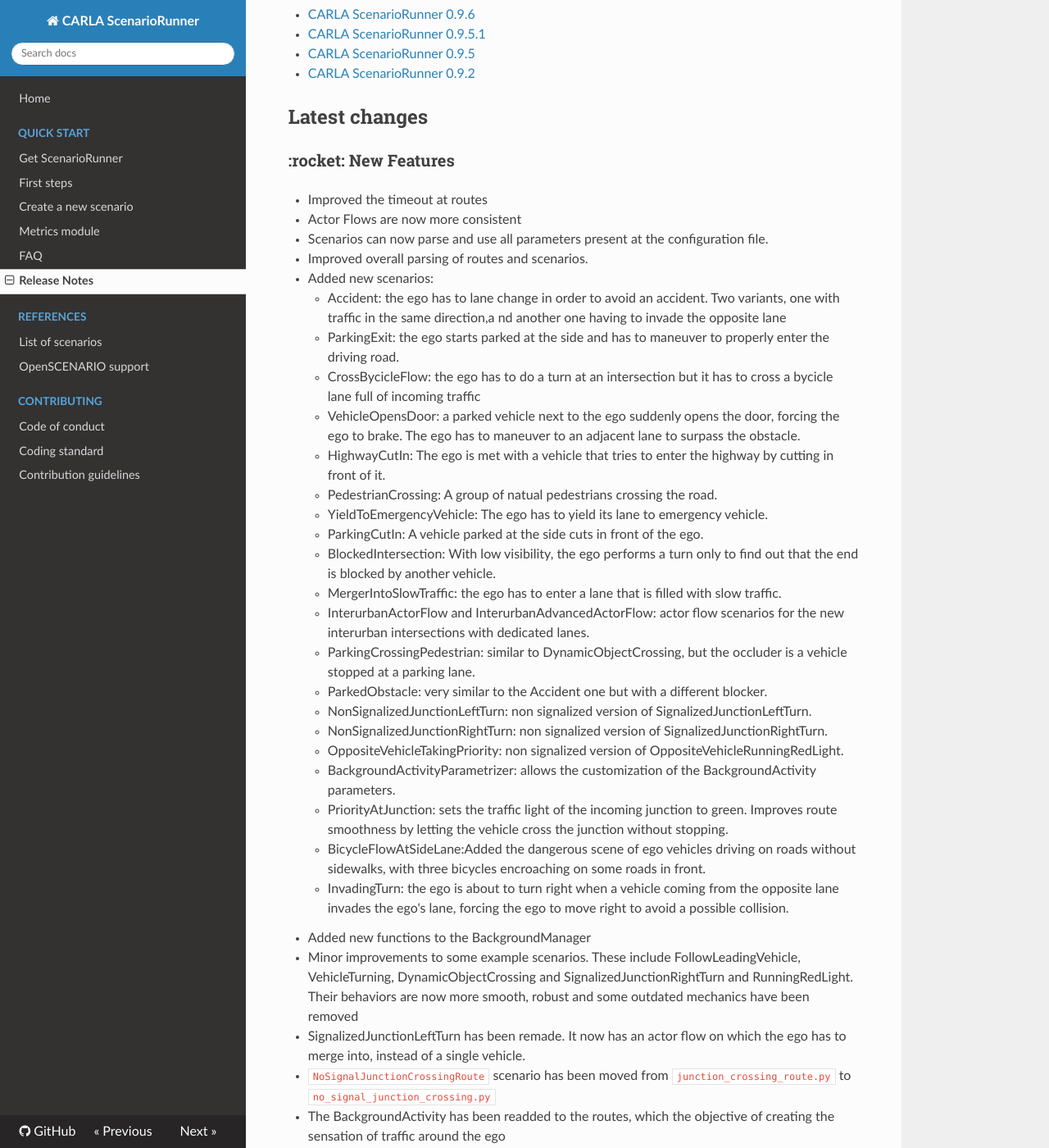
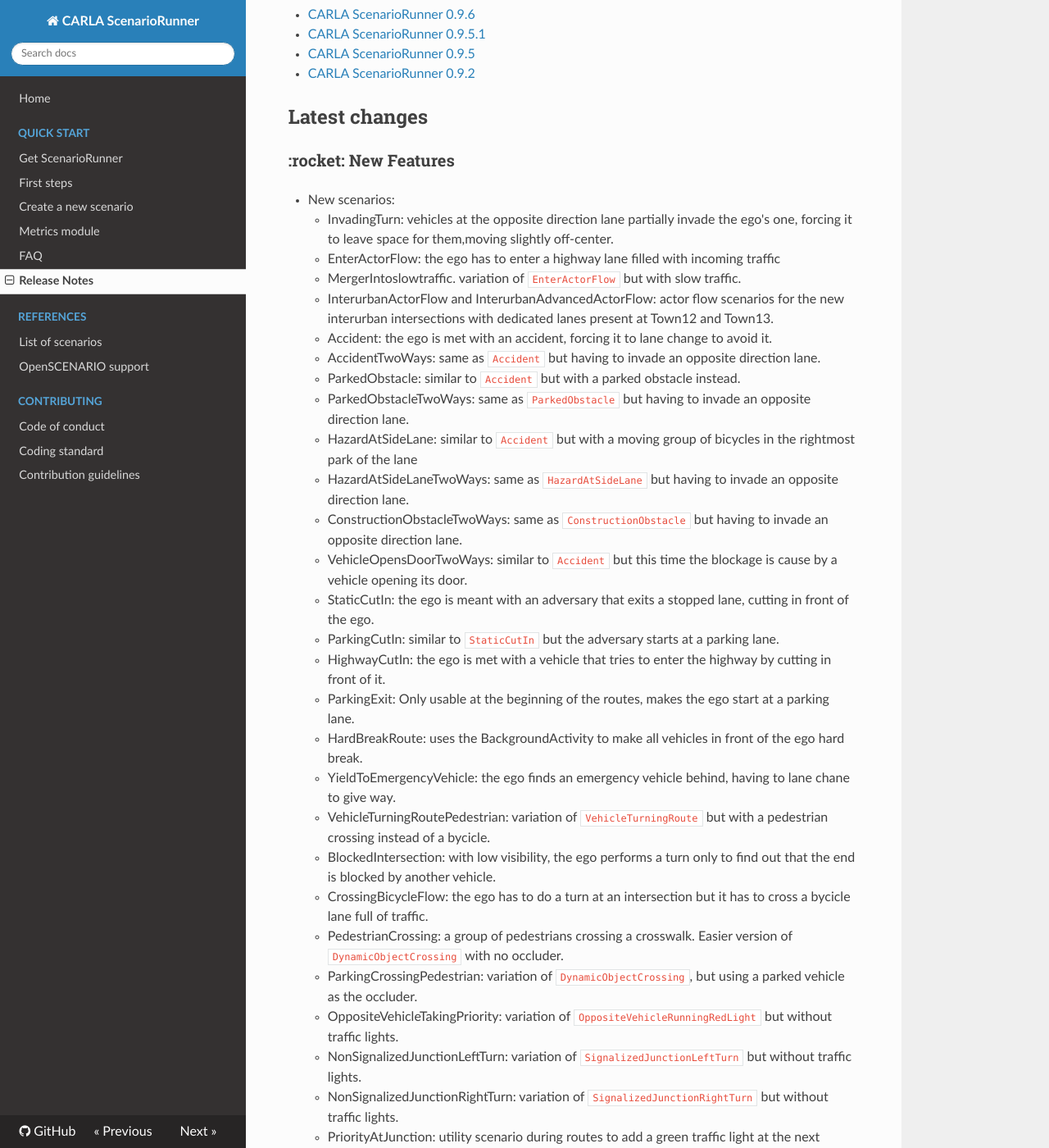
Before and after one commit to carla-simulator/scenario_runner, an MkDocs documentation site: the page built from Docs/CHANGELOG.md, in a window 1280 px wide and 1400 px high, scrolled down 341 px. Shown: the whole window at 82% size. Built offline with MkDocs 1.6.1, drawn with Linux system fonts in a browser that asks for light colours; nearby versions of some CDN libraries; some of the changed text lies outside the part shown.

Commit message:
Added Leaderboard 2.0 changelog

```diff
--- a/Docs/CHANGELOG.md
+++ b/Docs/CHANGELOG.md
@@ -14,50 +14,92 @@
 
 ## Latest changes
 ### :rocket: New Features
-* Improved the timeout at routes
-* Actor Flows are now more consistent
-* Scenarios can now parse and use all parameters present at the configuration file.
-* Improved overall parsing of routes and scenarios.
-* Added new scenarios:
-    - Accident: the ego has to lane change in order to avoid an accident. Two variants, one with traffic in the same direction,a nd another one having to invade the opposite lane
-    - ParkingExit: the ego starts parked at the side and has to maneuver to properly enter the driving road.
-    - CrossBycicleFlow: the ego has to do a turn at an intersection but it has to cross a bycicle lane full of incoming traffic
-    - VehicleOpensDoor: a parked vehicle next to the ego suddenly opens the door, forcing the ego to brake. The ego has to maneuver to an adjacent lane to surpass the obstacle.
-    - HighwayCutIn: The ego is met with a vehicle that tries to enter the highway by cutting in front of it.
-    - PedestrianCrossing: A group of natual pedestrians crossing the road.
-    - YieldToEmergencyVehicle: The ego has to yield its lane to emergency vehicle.
-    - ParkingCutIn: A vehicle parked at the side cuts in front of the ego.
-    - BlockedIntersection: With low visibility, the ego performs a turn only to find out that the end is blocked by another vehicle.
-    - MergerIntoSlowTraffic: the ego has to enter a lane that is filled with slow traffic.
-    - InterurbanActorFlow and InterurbanAdvancedActorFlow: actor flow scenarios for the new interurban intersections with dedicated lanes.
-    - ParkingCrossingPedestrian: similar to DynamicObjectCrossing, but the occluder is a vehicle stopped at a parking lane.
-    - ParkedObstacle: very similar to the Accident one but with a different blocker.
-    - NonSignalizedJunctionLeftTurn: non signalized version of SignalizedJunctionLeftTurn.
-    - NonSignalizedJunctionRightTurn: non signalized version of SignalizedJunctionRightTurn.
-    - OppositeVehicleTakingPriority: non signalized version of OppositeVehicleRunningRedLight.
-    - BackgroundActivityParametrizer: allows the customization of the BackgroundActivity parameters.
-    - PriorityAtJunction: sets the traffic light of the incoming junction to green. Improves route smoothness by letting the vehicle cross the junction without stopping.
-    - BicycleFlowAtSideLane:Added the dangerous scene of ego vehicles driving on roads without sidewalks, with three bicycles encroaching on some roads in front.
-    - InvadingTurn: the ego is about to turn right when a vehicle coming from the opposite lane invades the ego's lane, forcing the ego to move right to avoid a possible collision.
-* Added new functions to the BackgroundManager
-* Minor improvements to some example scenarios. These include FollowLeadingVehicle, VehicleTurning, DynamicObjectCrossing and SignalizedJunctionRightTurn and RunningRedLight. Their behaviors are now more smooth, robust and some outdated mechanics have been removed
-* SignalizedJunctionLeftTurn has been remade. It now has an actor flow on which the ego has to merge into, instead of a single vehicle.
-* `NoSignalJunctionCrossingRoute` scenario has been moved from `junction_crossing_route.py` to `no_signal_junction_crossing.py`
-* The BackgroundActivity has been readded to the routes, which the objective of creating the sensation of traffic around the ego
-* BasicScenario and Scenario class have been merged into one, simplifying its usage.
-* Actor Flows are now more consistent.
-* Scenarios are no logner fixed to a location but instead are now part of the route.
-* Routes now automatically import all scenarios.
-* Routes will now also take into account the criteria of their specific scenarios, only being active when they are running. The ResultWriter now automaically adds these criteria, grouping them if more than one scenario of the same type is triggered.
-* Routes can now have dynamic weather. These are set by keypoints at a routes percentage, and all values between them are interpolated.
-* Separated the route argument into two, `route` for the file path, and `route-id`, for the name of route. the functionaility remains unchanged.
-* Added a new criteria for routes, `CheckMinSpeed`, that checks the ego's speed and compares it with teh rest of the traffic
 
-* Scenarios can now parse and use all parameters present at the configuration file.
-* Renamed RouteScenarioConfiguration's 'trajectory' to 'keypoints' and 'scenarios' to 'scenario_configs`
-* Improved the handling of the route information. Added the route information to their configuration (config.route). As such,`CarlaDataProvider.get_ego_vehicle_route()` and `CarlaDataProvider.set_ego_vehicle_route()` functions have been replaced.
-* The CarlaDataProvider's spawning functions can now filter vehicles by type.
-* atomic criteria now have the `units` attribute, which is used by the ResultWriter for better output readibility.
+* New scenarios:
+    - InvadingTurn: vehicles at the opposite direction lane partially invade the ego's one, forcing it to leave space for them,moving slightly off-center.
+    - EnterActorFlow: the ego has to enter a highway lane filled with incoming traffic
+    - MergerIntoslowtraffic. variation of `EnterActorFlow` but with slow traffic.
+    - InterurbanActorFlow and InterurbanAdvancedActorFlow: actor flow scenarios for the new interurban intersections with dedicated lanes present at Town12 and Town13.
+    - Accident: the ego is met with an accident, forcing it to lane change to avoid it.
+    - AccidentTwoWays:  same as `Accident` but having to invade an opposite direction lane.
+    - ParkedObstacle: similar to `Accident` but with a parked obstacle instead.
+    - ParkedObstacleTwoWays:  same as `ParkedObstacle` but having to invade an opposite direction lane.
+    - HazardAtSideLane: similar to `Accident` but with a moving group of bicycles in the rightmost park of the lane
+    - HazardAtSideLaneTwoWays:  same as `HazardAtSideLane` but having to invade an opposite direction lane.
+    - ConstructionObstacleTwoWays: same as `ConstructionObstacle` but having to invade an opposite direction lane.
+    - VehicleOpensDoorTwoWays: similar to `Accident` but this time the blockage is cause by a vehicle opening its door.
+    - StaticCutIn: the ego is meant with an adversary that exits a stopped lane, cutting in front of the ego.
+    - ParkingCutIn: similar to `StaticCutIn` but the adversary starts at a parking lane.
+    - HighwayCutIn: the ego is met with a vehicle that tries to enter the highway by cutting in front of it.
+    - ParkingExit: Only usable at the beginning of the routes, makes the ego start at a parking lane.
+    - HardBreakRoute: uses the BackgroundActivity to make all vehicles in front of the ego hard break.
+    - YieldToEmergencyVehicle: the ego finds an emergency vehicle behind, having to lane chane to give way.
+    - VehicleTurningRoutePedestrian: variation of `VehicleTurningRoute` but with a pedestrian crossing instead of a bycicle.
+    - BlockedIntersection: with low visibility, the ego performs a turn only to find out that the end is blocked by another vehicle.
+    - CrossingBicycleFlow: the ego has to do a turn at an intersection but it has to cross a bycicle lane full of traffic.
+    - PedestrianCrossing: a group of pedestrians crossing a crosswalk. Easier version of `DynamicObjectCrossing` with no occluder.
+    - ParkingCrossingPedestrian: variation of `DynamicObjectCrossing`, but using a parked vehicle as the occluder.
+    - OppositeVehicleTakingPriority: variation of `OppositeVehicleRunningRedLight` but without traffic lights.
+    - NonSignalizedJunctionLeftTurn: variation of `SignalizedJunctionLeftTurn` but without traffic lights.
+    - NonSignalizedJunctionRightTurn: variation of `SignalizedJunctionRightTurn` but without traffic lights.
+    - PriorityAtJunction: utility scenario during routes to add a green traffic light at the next intersection.
+    - NoSignalJunctionCrossingRoute: Does nothing but wait for the ego to exit an intersection.
+* Improvements to old scenarios:
+    - ControlLoss: Added actual noise to the ego's control (currently only during routes).
+    - All VehicleTurning variations: more robustness and better synchronization.
+    - OppositeVehicleRunningRedLight: Improvement synchronization and the opposite vehicle's behavior.
+    - SignalizedJunctionLeftTurn: it is now an actor flow that ego has to cross.
+    - SignalizedJunctionRightTurn. it is now an actor flow that the ego has to merge into.
+    - Renamed `ConstructionSetupCrossing` to `ConstructionObstacle`, and prepared it for routes.
+* Improvements to the CarlaDataProvider:
+    - Added a lock when checking the dictionaries to avoid issues in multithreading
+    - Added the `transform` argument to all register function to avoid returning None during the first frame
+    - Added the `get_global_route_planner` and `get_all_actors` to avoid repeating these costly calls more than necessary
+    - Added `set_runtime_init_mode` and `is_runtime_init_mode`, used by the Leaderboard to initialize scenarios during the simulation
+    - At the `create_blueprint` function, replaced the `safe` argument with the `attribute_filter`, for a more generic parsing of any of the blueprint attributes.
+    - Removed the `CarlaDataProvider.get_ego_vehicle_route()` and `CarlaDataProvider.set_ego_vehicle_route()` functions as this is now information available to all scenarios.
+* Improvements to the routes:
+    - Scenarios are no longer position based, but instead part of a route's xml.
+    - Routes now also include the criteria of its scenarios.
+    - `waypoint` have been renamed to `position` and are part of the `waypoints` category.
+    - More than one `weather` are allowed, creating a dynamic one based on the ego vehicle's completed percentage of the route.
+    - Changed the timeout to also be dependent on the distance driven by the ego vehicle.
+    - Added the `RouteLightsBehavior` to control of all scene and vehicle lights during runtime
+    - Added a new criteria for routes, `CheckMinSpeed`, that checks the ego's speed and compares it with the rest of the traffic
+    - Separated the route argument into two, `route` for the file path, and `route-id`, for the name of route. the functionality remains unchanged.
+    - Simplified the overall parsing.
+* The BackgroundActivity part of the routes has been completely remade, with the objective of creating the sensation of traffic around the ego will increasing the performance
+* Added a Backgroundmanager to interact with the new BackgroundActivity, to allow it to adapt to incoming scenarios
+* Added new atomic behaviors:
+    - SyncArrivalWithAgent
+    - CutIn
+    - AddNoiseToRouteEgo
+    - ConstantVelocityAgentBehavior
+    - AdaptiveConstantVelocityAgentBehavior
+    - WaitForever
+    - BatchActorTransformSetter
+    - OppositeActorFlow
+    - InvadingActorFlow
+    - BicycleFlow
+    - OpenVehicleDoor
+    - SwitchWrongDirectionTest
+    - SwitchMinSpeedCriteria
+    - WalkerFlow
+    - AIWalkerBehavior
+    - ScenarioTimeout
+    - MovePedestrianWithEgo
+* Improved the Criterion class for a more comprehensive base criteria and easier use in the `results_writer` class.
+* Added new atomic criteria:
+    - MinimumSpeedRouteTest
+    - YieldToEmergencyVehicleTest
+    - ScenarioTimeoutTest
+* Added new atomic trigger conditions
+    - WaitUntilInFrontPosition
+* Merged the `Scenario` class into the `BasicScenario` one.
+* Scenarios can now have parameters as part of the their xml definition, which is saved as a dictionary at `config.other_parameters`
+* Simplified and improved how routes are parsed.
+* Added the `wait-for-repetitions` argument at the manual control for a smoother transition between scenarios / repetitions
+* Updated numpy's version to avoid issues with newer version of Python 3
 
 ### :bug: Bug Fixes
 * Fixed bug at OtherLeadingVehicle scenario causing the vehicles to move faster than intended
```
Also changed, not shown: 4 other files.
